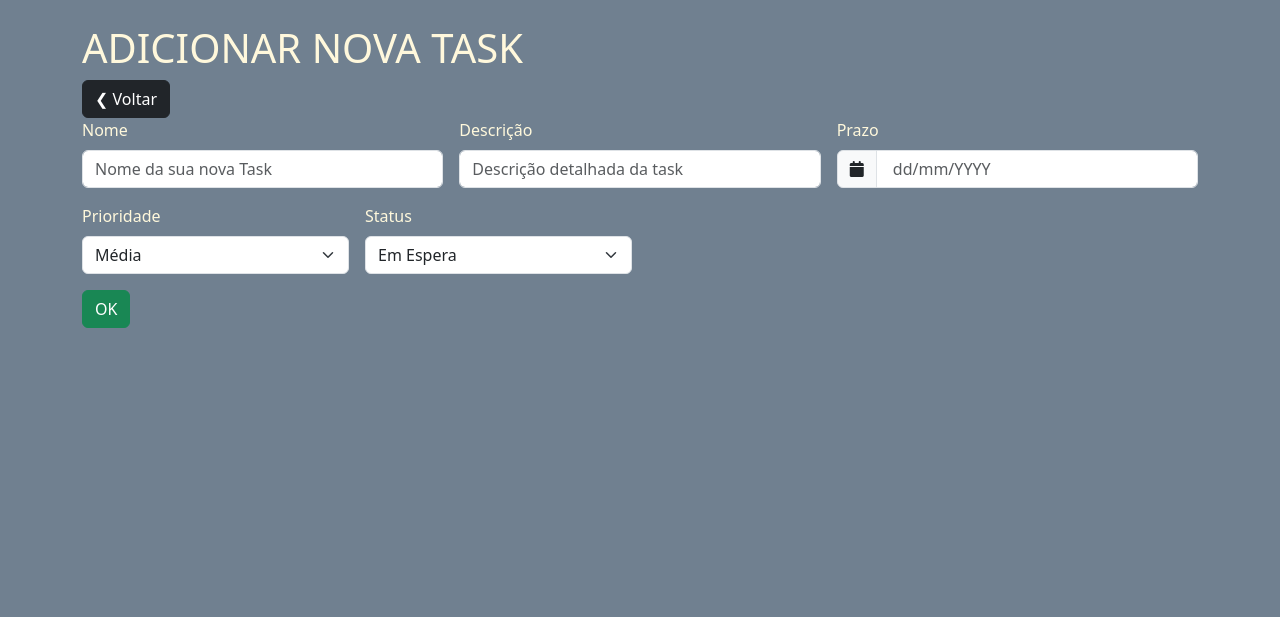
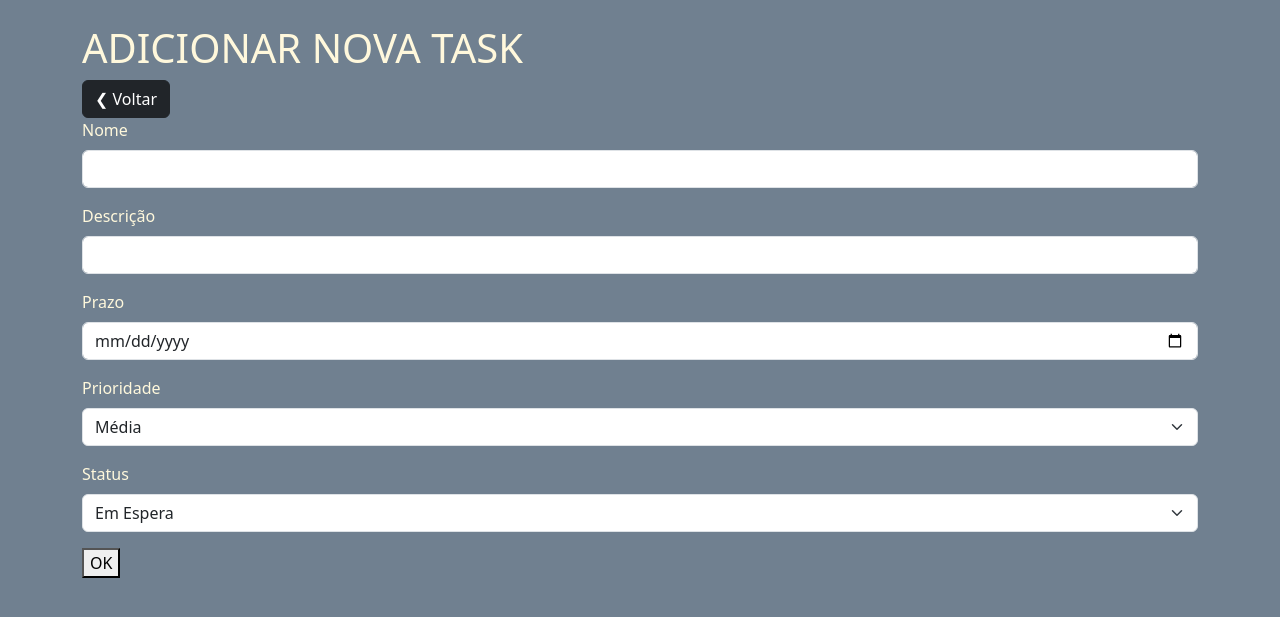
Before and after one commit to Scalabrini17/Personal_Task_Manager, a Django app: page /task in a window 1280 px wide. Shown: the top 617 px of the page. Run offline with Django 5.2, Linux system fonts and the light colour scheme; some libraries are stand-ins or nearby versions.

Commit message:
Update: Forms no tamplete funcionando!

```diff
--- a/apps/GTP/forms.py
+++ b/apps/GTP/forms.py
@@ -21,4 +21,5 @@ class TaskForms(forms.ModelForm):
             'prazo': forms.DateInput(format= '%d/%m/%Y', attrs={'type': 'date', 'class':'form-control'}),
             'prioridade': forms.Select(attrs={'class':'form-select'}),
             'status': forms.Select(attrs={'class':'form-select'}),
+
         }
--- a/apps/GTP/views.py
+++ b/apps/GTP/views.py
@@ -11,10 +11,23 @@ def view_task(request):
     return render(request, 'task/task.html', context)
 
 def add_task(request):
-    form = TaskForms
     if request.method == "POST":
-        form = TaskForms(request.POST, request.FILES)
+        form = TaskForms(request.POST)
+
         if form.is_valid():
             form.save()
 
+    else:
+        form = TaskForms()
+
     return render(request, 'task/addTask.html', {'form': form})
+
+# def add_task(request):
+#     form = TaskForms
+#     if request.method == "POST":
+#         form = TaskForms(request.POST, request.FILES)
+#         if form.is_valid():
+#             form.save()
+
+
+#     return render(request, 'task/addTask.html', {'form': form})
--- a/templates/task/addTask.html
+++ b/templates/task/addTask.html
@@ -6,48 +6,35 @@
 
 <a class="btn btn-dark" href="{% url 'task:task' %}"> ❮ Voltar </a>
 
-<form class="row g-3 needs-validation" novalidate>
-  <div class="col-md-4">
-    <label for="validationCustom01" class="form-label">Nome</label>
-    <input type="text" class="form-control" id="validationCustom01" placeholder="Nome da sua nova Task" required>
-    <div class="valid-feedback">
-      Looks good!
+<form method="POST">
+    {% csrf_token %}
+
+    <div class="mb-3">
+      <label class="form-label">Nome</label>
+      {{ form.nome }}
     </div>
-  </div>
-  <div class="col-md-4">
-    <label for="validationCustom02" class="form-label">Descrição</label>
-    <input type="text" class="form-control" id="validationCustom02" placeholder="Descrição detalhada da task" required>
-    <div class="valid-feedback">
-      Looks good!
+
+    <div class="mb-3">
+      <label class="form-label">Descrição</label>
+      {{ form.descricao }}
     </div>
-  </div>
-  <div class="col-md-4">
-    <label for="validationCustomUsername" class="form-label">Prazo</label>
-    <div class="input-group has-validation">
-      <span class="input-group-text" id="inputGroupPrepend"><i class="fa-solid fa-calendar"></i></span>
-      <input type="text" class="form-control" placeholder=" dd/mm/YYYY " id="validationCustomUsername" aria-describedby="inputGroupPrepend" required>
-      <div class="invalid-feedback">
-        Please choose a username.
-      </div>
+
+    <div class="mb-3">
+      <label class="form-label">Prazo</label>
+      {{ form.prazo }}
     </div>
-  </div>
-  <div class="col-md-3">
-    <label for="validationCustom04" class="form-label">Prioridade</label>
-    {{ form.prioridade }}
-    <div class="invalid-feedback">
-      Please select a valid state.
+
+    <div class="mb-3">
+      <label class="form-label">Prioridade</label>
+      {{ form.prioridade }}
     </div>
-  </div>
-  <div class="col-md-3">
-    <label for="validationCustom04" class="form-label">Status</label>
-    {{ form.status }}
-    <div class="invalid-feedback">
-      Please select a valid state.
+
+    <div class="mb-3">
+      <label class="form-label">Status</label>
+      {{ form.status }}
     </div>
-  </div>
-  <div class="col-12">
-    <button class="btn btn-success" type="submit"> OK </button>
-  </div>
+
+    <button type="submit">OK</button>
 </form>
 
 {% endblock %}
```
Also changed, not shown: apps/GTP/migrations/0003_alter_task_prioridade_alter_task_status.py (added), apps/GTP/migrations/0004_alter_task_prioridade_alter_task_status.py (added), apps/GTP/migrations/0005_alter_task_prioridade_alter_task_status.py (added).
